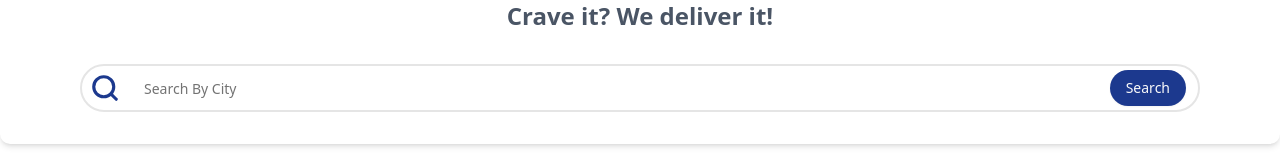
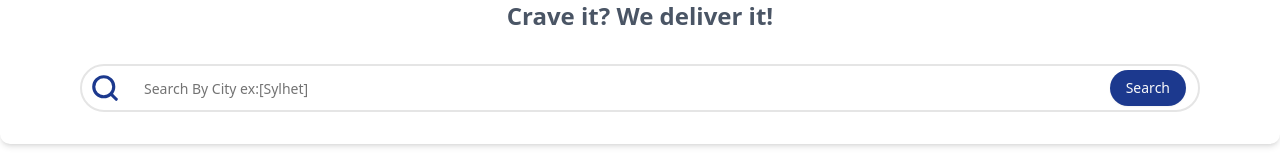
Before and after one commit to shuvosonjoy/Chowcart-Frontend, a React (Vite) app: page / in a window 1280 px wide. Shown: the part 750-910 px from the top of the page. Built offline with nearby package versions, Linux system fonts and the light colour scheme.

Commit message:
Update home.tsx

```diff
--- a/src/pages/home.tsx
+++ b/src/pages/home.tsx
@@ -17,7 +17,7 @@ const Homepage = ()=>{
             <div className="bg-white rounded-lg shadow-md py-8 flex flex-col gap-8 text-center -mt-18">
             <h1 className="font-bold text-4xl md:text-5xl tracking-tight text-blue-900 p-1 md:p-0">Delicious Meals at Your Doorstep</h1>
             <span className=" -mt-4 font-bold text-gray-600 md:text-2xl text-xl"> Crave it? We deliver it!</span>
-            <div className='md:mx-20 mx-3'><SearchBar placeholder='Search By City' onSubmit={handleSearchSubmit}  /></div>
+            <div className='md:mx-20 mx-3'><SearchBar placeholder='Search By City ex:[Sylhet]' onSubmit={handleSearchSubmit}  /></div>
             </div>
 
 
```
